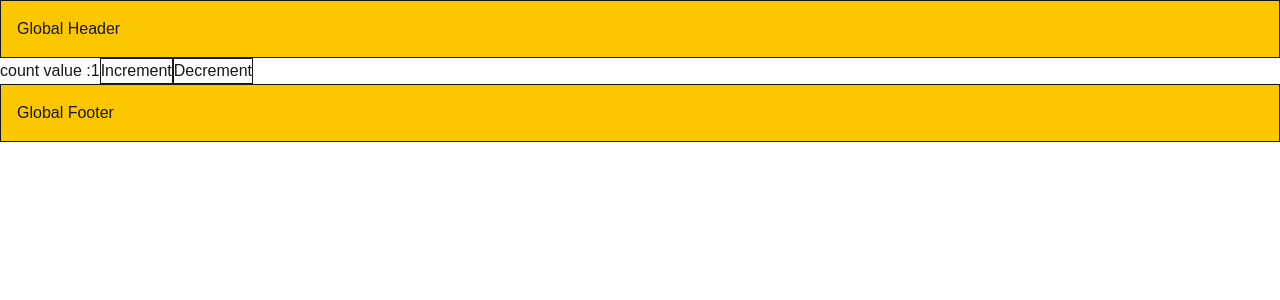
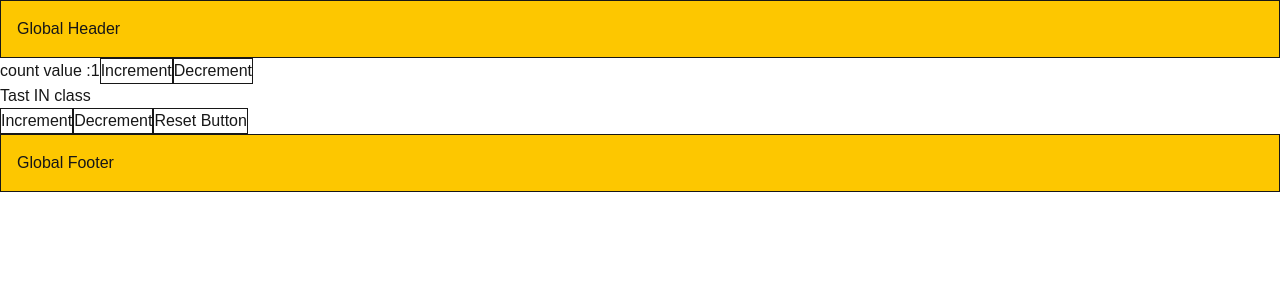
Before and after one commit to Visnusah/frontend_nextjs, a Next.js app: page /example/state in a window 1280 px wide. Shown: the top 300 px of the page. Built offline with nearby package versions, Linux system fonts and the light colour scheme.

Commit message:
feat: implement custom hook for count  and update page component to utilize it

```diff
--- /dev/null
+++ b/src/app/example/state/hooks/page.tsx
@@ -0,0 +1,20 @@
+"use client"
+import useCount from "./user-count"
+
+export default function page(){
+    //object destructure
+    const { count, count2, incrementCount2, decrementCount2, resetCount2} = useCount();
+    // use as object
+    // const hookCount = useCount();
+    // use as hookCount.count, hookCount.incrementCount2() etc
+
+    return(
+        <div>
+            <div>
+                <button onClick={incrementCount2}>Increment Count by 2</button>
+                <button onClick={decrementCount2}>Decrement Count by 2</button>
+                <button onClick={resetCount2}>Reset Button</button>
+            </div>
+        </div>
+    )
+}
--- /dev/null
+++ b/src/app/example/state/hooks/user-count.ts
@@ -0,0 +1,21 @@
+// hooks are combination of state and their function
+// to resuse and manage seperately from UI logic
+import { useState, useEffect } from "react";
+// naming convention: use + name of hook (useCount, useAuth, useBlog)
+export default function useCount() {
+    const [count, setCount] = useState(0);
+    const [count2, setCount2] = useState(0);
+
+    const incrementCount2 = () => setCount2(count2 + 2);
+    const decrementCount2 = () => setCount2(count2 - 2);
+    const resetCount2 = () => setCount2(0);
+
+    useEffect(() => {
+        alert("Count value changed: " + count);
+    }, [count, count2]);
+
+    return {
+        count, count2,
+        incrementCount2, decrementCount2, resetCount2
+    }
+}
--- a/src/app/example/state/page.tsx
+++ b/src/app/example/state/page.tsx
@@ -2,24 +2,53 @@
 import { useState, useEffect } from "react";
 
 export default function Page() {
-    const [count, setCount] = useState(1);
+    const [count, setCount ] = useState(1);
     // count -> variable, setCount -> setter, (1) -> default value
     const handleDecrement = () => {
         setCount(count - 1);
     }
 
-    useEffect(
-        ()=>{
-            alert("Page started")
-        }, // function
-        [] // dependencies( if empty, runs once when page loads)s
-    );
+    const [count2, setCount2] = useState(0);
+    const counte2Increment = () =>{
+        setCount2(count2 -1)
+    }
+    const counte2Decrement = () =>{
+        setCount2(count2 +1)
+    }
+    const counte2Reset = () =>{
+        setCount2(0)
+    }
 
-    useEffect(()=>{
-        alert("count value change: " + count)
-    },
-    [count]
+//     useEffect(
+//         ()=>{
+//             alert("Page started")
+//         }, // function
+//         [] // dependencies( if empty, runs once when page loads)s
+//     );
+
+//     useEffect(()=>{
+//         alert("count value change: " + count)
+//     },
+//     [count]
+// );
+
+useEffect (()=>{
+    alert("Count Change:" + count2)
+},
+[]
 );
+useEffect (()=>{
+    if (count2 > 10) {
+        alert("Counte2 is greater than 10")
+    }
+});
+useEffect (()=>{
+    if (count2 < 0 ) {
+        alert("Counte2 is smaller than 0")
+
+    }
+});
+
 
 
     return (
@@ -39,6 +68,12 @@ export default function Page() {
                     Decrement
                 </button>
             </div>
+            <h1>Tast IN class</h1>
+            <div>
+                <button className="border" onClick={counte2Increment}> Increment</button>
+                <button className="border" onClick={counte2Decrement}> Decrement</button>
+                <button className="border" onClick={counte2Reset}> Reset Button</button>
+            </div>
         </div>
     );
 }
```
